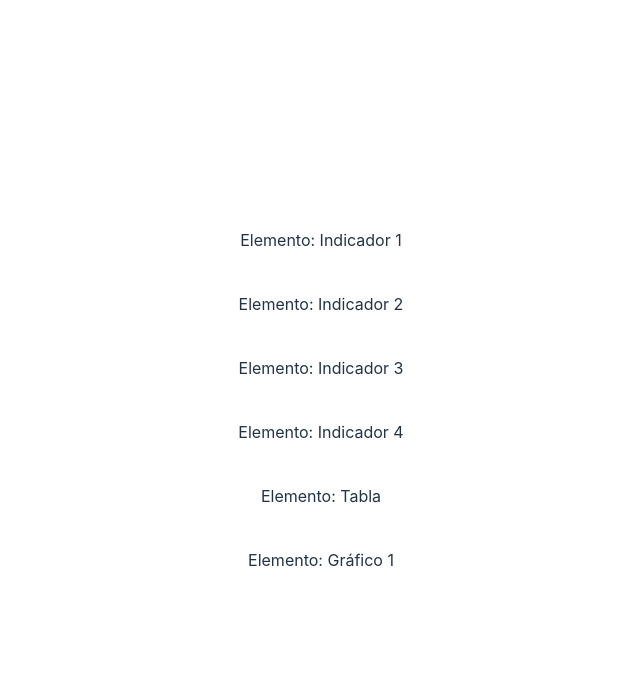
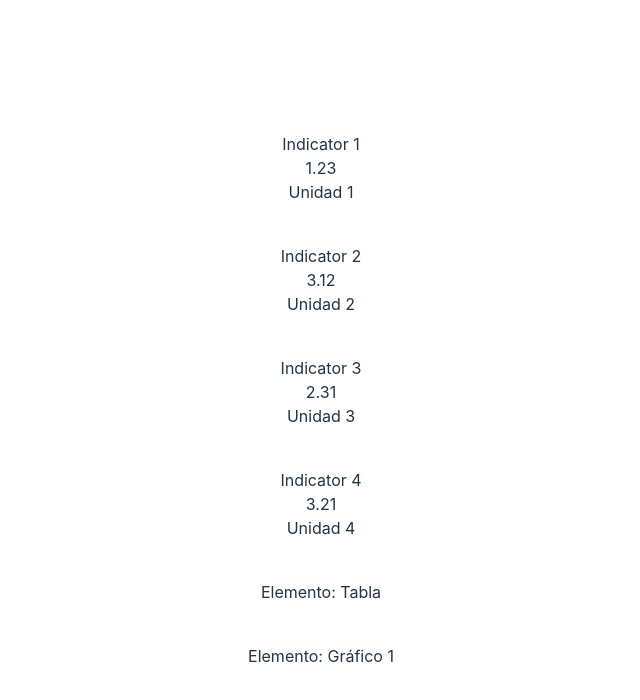
Before and after one commit to aledicaz/dashboard, a React (Vite) app: page / in a window 1280 px wide. Shown: the top 700 px of the page, without its empty margins (319-959 px from the left). Built offline with nearby package versions, Linux system fonts and the light colour scheme.

Commit message:
STOP 2 Guia 12

```diff
--- a/src/App.tsx
+++ b/src/App.tsx
@@ -3,6 +3,7 @@
 //import viteLogo from '/vite.svg'
 import './App.css'
 import Grid from '@mui/material/Grid2'
+import IndicatorWeather from './components/IndicatorWeather';
 
 function App() {
   //const [count, setCount] = useState(0)
@@ -11,10 +12,21 @@
     <Grid container spacing={5}>
 
         {/* Indicadores */}
-        <Grid size={{ xs: 12, xl: 3 }}>Elemento: Indicador 1</Grid>
-        <Grid size={{ xs: 12, xl: 3 }}>Elemento: Indicador 2</Grid>
-        <Grid size={{ xs: 12, xl: 3 }}>Elemento: Indicador 3</Grid>
-        <Grid size={{ xs: 12, xl: 3 }}>Elemento: Indicador 4</Grid>
+        <Grid size={{ xs: 12, xl: 3 }}>
+          <IndicatorWeather title={'Indicator 1'} subtitle={'Unidad 1'} value={"1.23"} />
+        </Grid>
+
+        <Grid size={{ xs: 12, xl: 3 }}>
+          <IndicatorWeather title={'Indicator 2'} subtitle={'Unidad 2'} value={"3.12"} />
+        </Grid>
+
+        <Grid size={{ xs: 12, xl: 3 }}>
+          <IndicatorWeather title={'Indicator 3'} subtitle={'Unidad 3'} value={"2.31"} />
+        </Grid>
+
+        <Grid size={{ xs: 12, xl: 3 }}>
+          <IndicatorWeather title={'Indicator 4'} subtitle={'Unidad 4'} value={"3.21"} />
+        </Grid>
 
         {/* Tabla */}
         <Grid size={{ xs: 12, xl: 8 }}>Elemento: Tabla</Grid>
--- /dev/null
+++ b/src/components/IndicatorWeather.tsx
@@ -0,0 +1,15 @@
+interface Indicator {
+    title?: String;
+    subtitle?: String;
+    value?: String;
+}
+
+export default function IndicatorWeather(config: Indicator) {
+    return (
+        <>
+            {config.title}<br />
+            {config.value}<br />
+            {config.subtitle}
+        </>
+    )
+}
```
